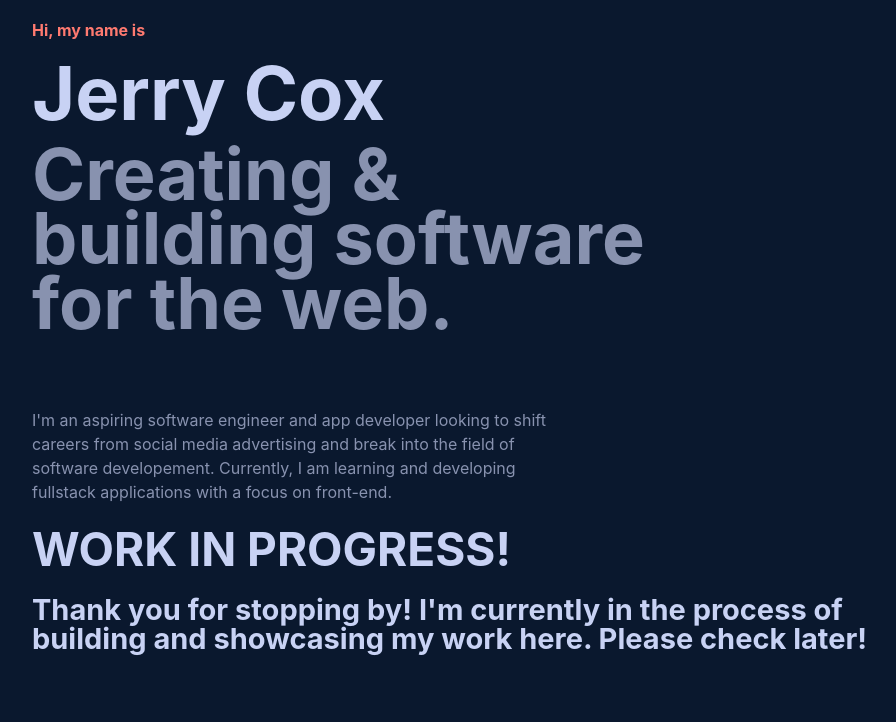
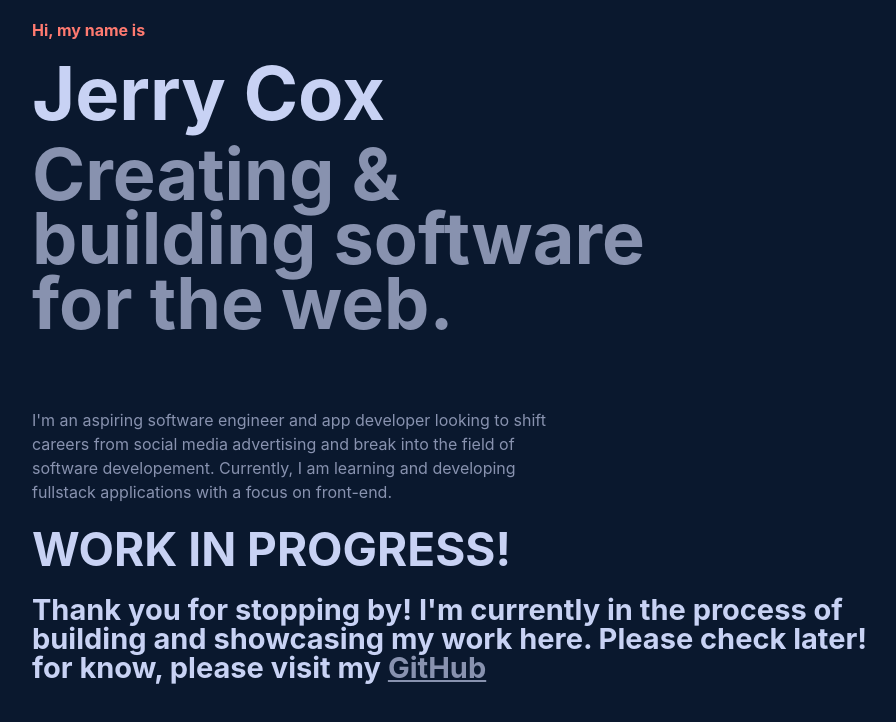
Before and after one commit to Jerryc95/portfolio, a React (Create React App) app: page / in a window 1280 px wide. Shown: the top 722 px of the page, without its empty margins (218-1114 px from the left). Built offline with nearby package versions, Linux system fonts and the light colour scheme.

Commit message:
add github link

```diff
--- a/public/index.html
+++ b/public/index.html
@@ -24,7 +24,7 @@
       work correctly both with client-side routing and a non-root public URL.
       Learn how to configure a non-root public URL by running `npm run build`.
     -->
-    <title>React App</title>
+    <title>Jerry Cox</title>
   </head>
   <body>
     <noscript>You need to enable JavaScript to run this app.</noscript>
--- a/src/components/hero/hero.tsx
+++ b/src/components/hero/hero.tsx
@@ -23,7 +23,8 @@ const Hero = () => {
             a focus on front-end.
         </p>
         <h4>WORK IN PROGRESS!</h4>
-        <h5>Thank you for stopping by! I'm currently in the process of building and showcasing my work here. Please check later! </h5>
+        <h5>Thank you for stopping by! I'm currently in the process of
+            building and showcasing my work here. Please check later! for know, please visit my <a href="https://github.com/Jerryc95">GitHub</a> </h5>
         </section>
     );
 }
```
